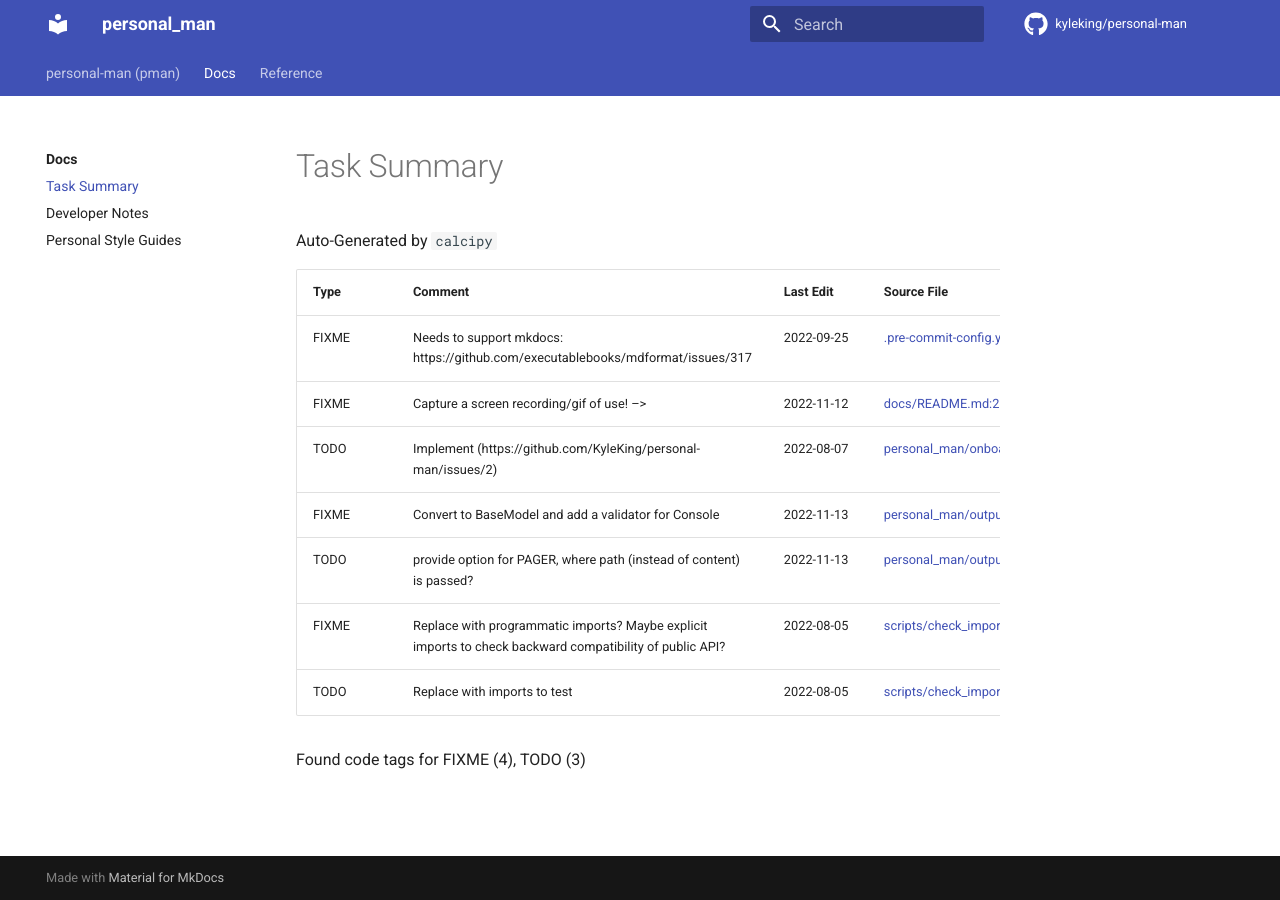
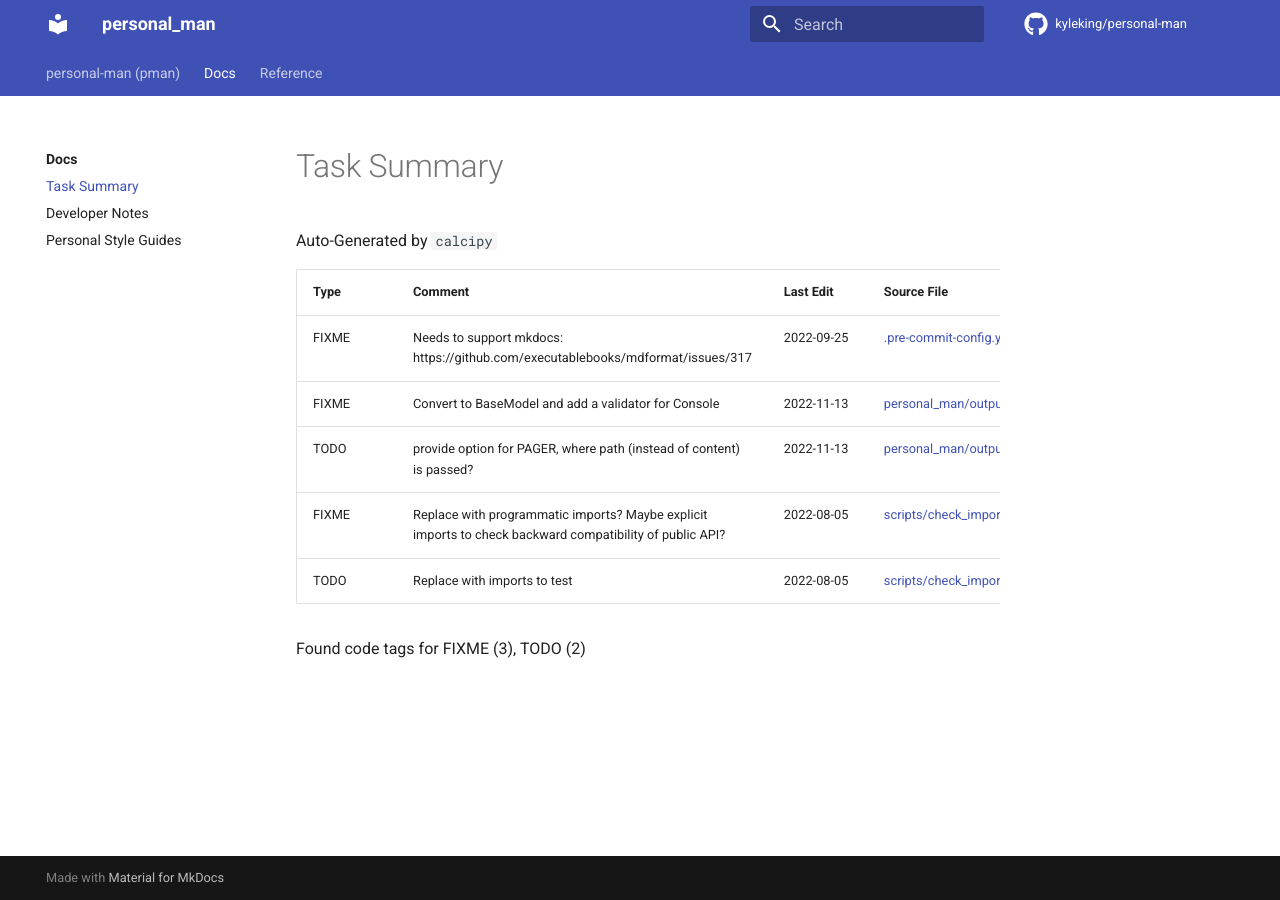
Before and after one commit to KyleKing/peronsal-man, an MkDocs documentation site: the page built from docs/docs/CODE_TAG_SUMMARY.md, in a window 1280 px wide. Built offline with MkDocs 1.6.1 and Material for MkDocs 9.7.7, drawn with Linux system fonts in a browser that asks for light colours; comment, search, counter and statistics services are not loaded.

```diff
--- a/docs/docs/CODE_TAG_SUMMARY.md
+++ b/docs/docs/CODE_TAG_SUMMARY.md
@@ -5,13 +5,11 @@ Auto-Generated by `calcipy`
 | Type   | Comment                                                                                                  | Last Edit   | Source File                                                                                                                                         |
 |--------|----------------------------------------------------------------------------------------------------------|-------------|-----------------------------------------------------------------------------------------------------------------------------------------------------|
 | FIXME  | Needs to support mkdocs: https://github.com/executablebooks/mdformat/issues/317                          | 2022-09-25  | [.pre-commit-config.yaml:48](https://github.com/KyleKing/personal-man/blame/1a2cce37fb50a2ca760aa0bd5d221636256d6187/.pre-commit-config.yaml#L47)   |
-| FIXME  | Capture a screen recording/gif of use! -->                                                               | 2022-11-12  | [docs/README.md:21](https://github.com/KyleKing/personal-man/blame/33578094aeb718292aa4b5aee036c45fd62f5270/docs/README.md#L19)                     |
-| TODO   | Implement (https://github.com/KyleKing/personal-man/issues/2)                                            | 2022-08-07  | [personal_man/onboarding.py:3](https://github.com/KyleKing/personal-man/blame/35e383168ef044b66ae4c6735edf5f10653797a0/pman/onboarding.py#L3)       |
 | FIXME  | Convert to BaseModel and add a validator for Console                                                     | 2022-11-13  | [personal_man/output.py:41](https://github.com/KyleKing/personal-man/blame/2d0cb4492253fb2efb525ce2ee9c027f1e867371/pman/output.py#L41)             |
 | TODO   | provide option for PAGER, where path (instead of content) is passed?                                     | 2022-11-13  | [personal_man/output.py:57](https://github.com/KyleKing/personal-man/blame/2d0cb4492253fb2efb525ce2ee9c027f1e867371/pman/output.py#L57)             |
 | FIXME  | Replace with programmatic imports? Maybe explicit imports to check backward compatibility of public API? | 2022-08-05  | [scripts/check_imports.py:7](https://github.com/KyleKing/personal-man/blame/2440c82e73a1c203433bd538f283552b482dbc3f/scripts/check_imports.py#L7)   |
 | TODO   | Replace with imports to test                                                                             | 2022-08-05  | [scripts/check_imports.py:14](https://github.com/KyleKing/personal-man/blame/2440c82e73a1c203433bd538f283552b482dbc3f/scripts/check_imports.py#L14) |
 
-Found code tags for FIXME (4), TODO (3)
+Found code tags for FIXME (3), TODO (2)
 
 <!-- calcipy:skip_tags -->
```
Also changed, not shown: docs/docs/CHANGELOG.md (+1 -0 lines), docs/docs/DEVELOPER_GUIDE.md (+3 -4 lines), 6 other files.
